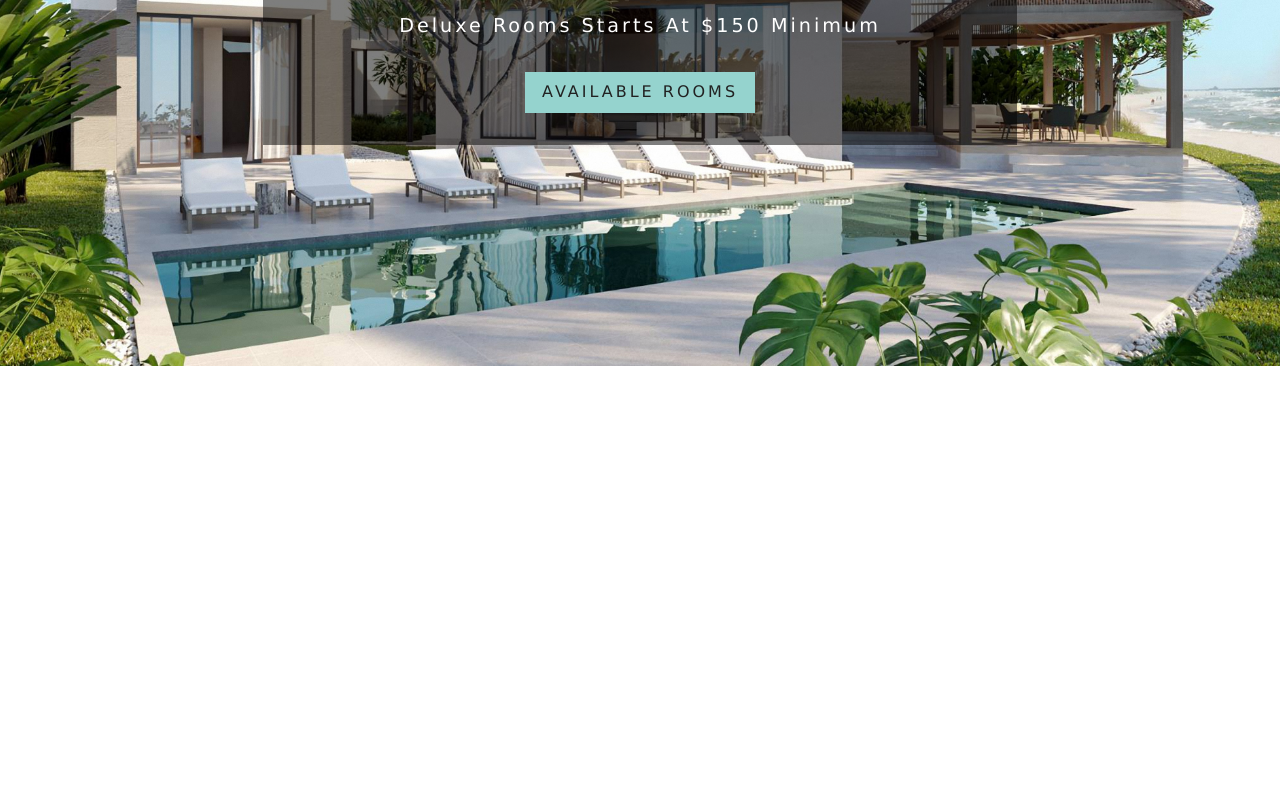
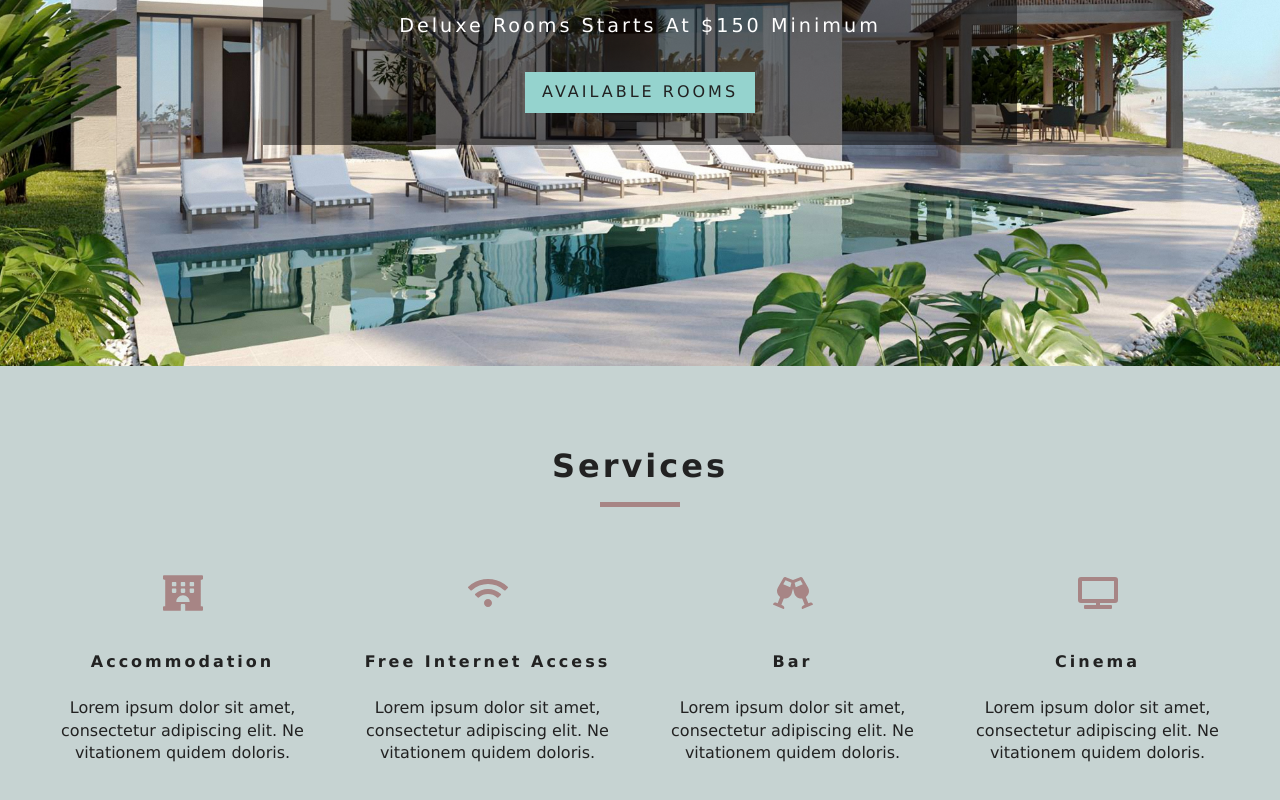
Before and after one commit to dtoolz/react-hotel-booking-web-app, a React (Create React App) app in the folder hotel/: page / in a window 1280 px wide. Shown: the part 434-1234 px from the top of the page. Before the commit the page ends 800 px from the top, so only its background shows below. Built offline with nearby package versions, Linux system fonts and the light colour scheme.

Commit message:
added services and title components

```diff
--- a/hotel/src/App.css
+++ b/hotel/src/App.css
@@ -9,7 +9,7 @@
   --offWhite: #c6d3d2;
   --mainBlack: rgb(34, 34, 34);
   --mainGrey: #ececec;
-  --darkGrey: #cfcfcf;
+  --darkGrey: #a78585;
   --mainTransition: all 0.3s linear;
   --mainSpacing: 3px;
   --lightShadow: 2px 5px 3px 0px rgba(0, 0, 0, 0.5);
@@ -224,7 +224,7 @@
   width: 5rem;
   height: 5px;
   margin: 0 auto;
-  background: var(--primaryColor);
+  background: var(--darkGrey);
 }
 /* end of Title */
 
@@ -233,7 +233,7 @@
   padding: 5rem 0;
 }
 .services {
-  background: var(--darkGrey);
+  background: var(--offWhite);
   text-align: center;
 }
 .services-center {
@@ -246,12 +246,13 @@
 }
 .service span {
   display: inline-block;
-  color: var(--primaryColor);
+  color: var(--darkGrey);
   font-size: 2.5rem;
   margin-bottom: 1.5rem;
 }
 .services h6 {
   letter-spacing: var(--mainSpacing);
+  text-transform: capitalize;
 }
 .services p {
   width: 80%;
--- a/hotel/src/components/Navbar.js
+++ b/hotel/src/components/Navbar.js
@@ -1,6 +1,6 @@
 import React, { Component } from 'react'
 import logo from '../images/logo.png'
-import {FaAlignRight} from 'react-icons/fa'
+import {FaAlignJustify} from 'react-icons/fa'
 import {Link} from 'react-router-dom'
 
 export default class Navbar extends Component {
@@ -19,7 +19,7 @@
                      <img src={logo} alt="Hotel Booking" />
                    </Link>
                    <button type="button" className="nav-btn" onClick={this.handleToggle}>
-                     <FaAlignRight className="nav-icon" />
+                     <FaAlignJustify className="nav-icon" />
                    </button>
                  </div>
                  <ul className={this.state.isOpen?"nav-links show-nav":"nav-links"} >
--- /dev/null
+++ b/hotel/src/components/Services.js
@@ -0,0 +1,47 @@
+import React, { Component } from 'react'
+import {FaHotel, FaTv, FaGlassCheers, FaWifi} from 'react-icons/fa'
+import Title from './Title'
+
+export default class Services extends Component {
+    state={
+      services:[
+          {
+            icon:<FaHotel/>,
+            title:"Accommodation",
+            info: "Lorem ipsum dolor sit amet, consectetur adipiscing elit. Ne vitationem quidem doloris."
+          },
+          {
+            icon:<FaWifi/>,
+            title:"Free Internet Access",
+            info: "Lorem ipsum dolor sit amet, consectetur adipiscing elit. Ne vitationem quidem doloris. "
+          },
+          {
+            icon:<FaGlassCheers/>,
+            title:"Bar",
+            info: "Lorem ipsum dolor sit amet, consectetur adipiscing elit. Ne vitationem quidem doloris. "
+          },
+          {
+            icon:<FaTv/>,
+            title:"Cinema",
+            info: "Lorem ipsum dolor sit amet, consectetur adipiscing elit. Ne vitationem quidem doloris."
+          }
+      ]
+    }
+    render() {
+        return (
+            <section className="services">
+                <Title title="Services"/>
+                <div className="services-center">
+                   {this.state.services.map((item, index) => {
+                return ( <article key={index} className="service">
+                        <span>{item.icon}</span>
+                        <h6>{item.title}</h6>
+                        <p>{item.info}</p>
+                       </article>
+                      );
+                   })}
+                </div>
+            </section>
+        );
+    }
+}
--- /dev/null
+++ b/hotel/src/components/Title.js
@@ -0,0 +1,10 @@
+import React from 'react'
+
+export default function Title({title}) {
+    return (
+        <div className="section-title" >
+          <h4>{title}</h4>
+          <div/>
+        </div>
+    )
+}
--- a/hotel/src/pages/Home.js
+++ b/hotel/src/pages/Home.js
@@ -2,9 +2,12 @@
 import Hero from "../components/Hero"
 import Banner from "../components/Banner"
 import {Link} from "react-router-dom"
+import Services from "../components/Services"
 
 export default function Home() {
     return (
+        // empty angle brackets same as React.Fragment
+        <>
         <Hero>
             <Banner title="Quality Rooms" subtitle="Deluxe Rooms starts at $150 minimum" >
                <Link to="/rooms" className="btn-primary">
@@ -12,6 +15,8 @@
                </Link>
             </Banner>
         </Hero>
+        <Services/>
+        </>
     )
 }
 
```
